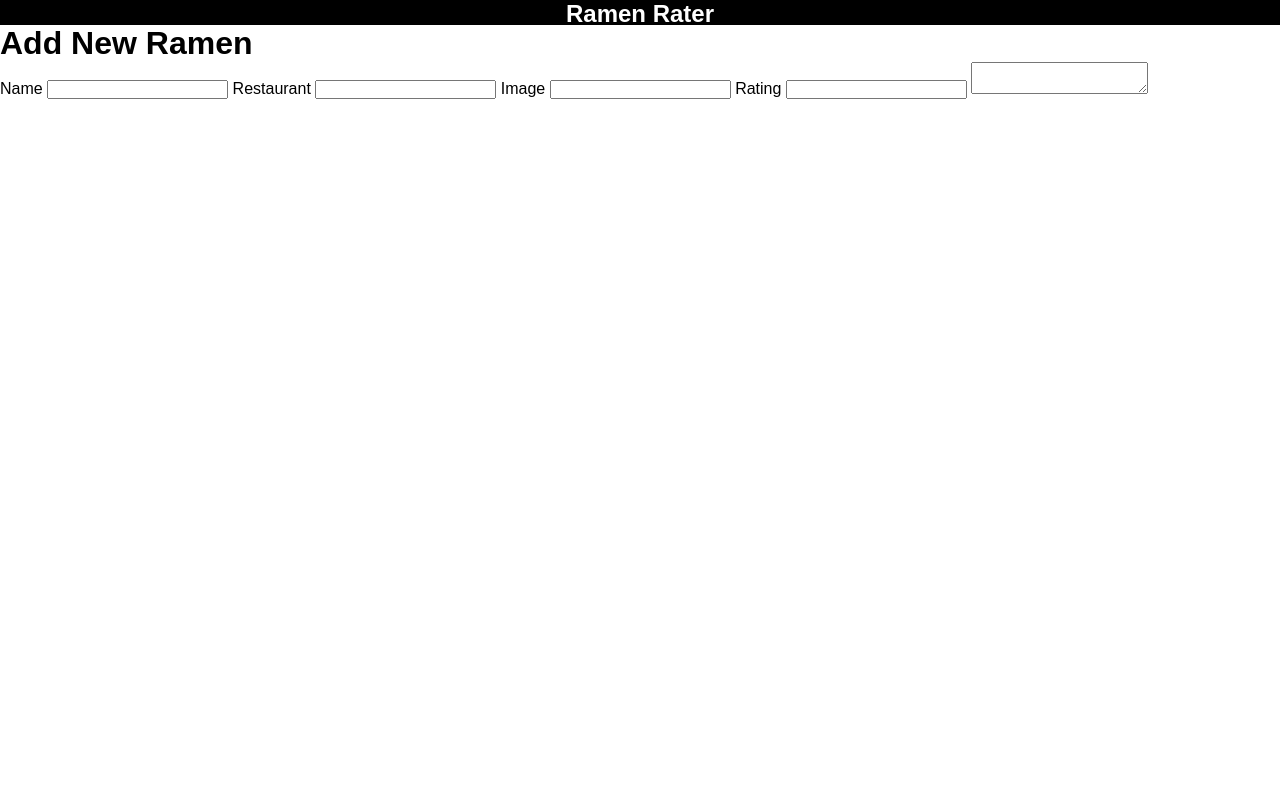
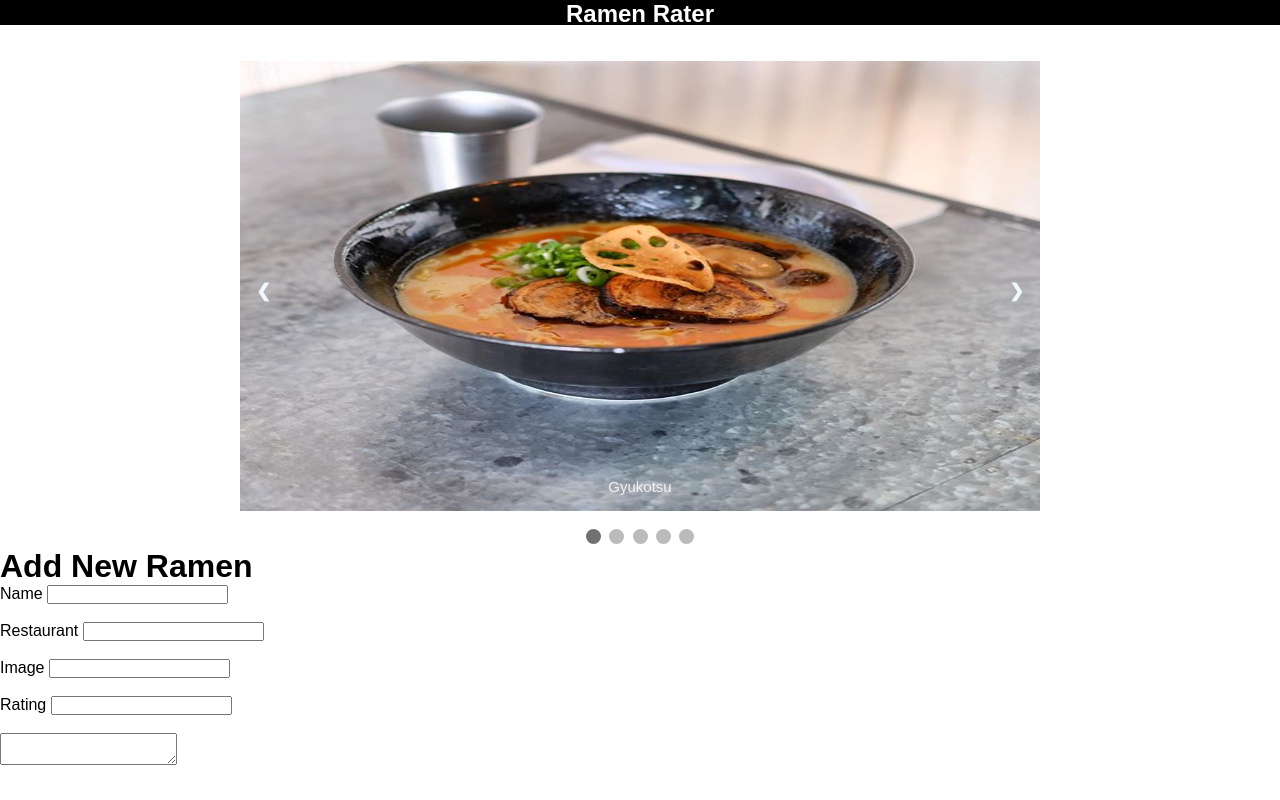
Before and after one commit to Juliusouko/Ramen-App, a plain HTML site: page index.html in a window 1280 px wide. Drawn offline with Linux system fonts and the light colour scheme.

Commit message:
create user interface and simple slideshow

```diff
--- a/index.html
+++ b/index.html
@@ -3,30 +3,71 @@
 <head>
   <meta charset="UTF-8">
   <meta name="viewport" content="width=device-width, initial-scale=1.0">
+  <title>Rate Ramen</title>
   <link rel="stylesheet" href="./style.css">
-  <title>Document</title>
 </head>
 <body>
-
+  <!--Navbar placholder-->
   <nav class="navbar">
     <h1>Ramen Rater</h1>
   </nav>
+  <br><br>
+  <!--slideshow container-->
+  <div class="slideshow-container">
+    <!--Meal images with captions in ascending order-->
+    <div class="mySlides fade">
+      <div class="numbertext">1/5</div>
+      <img src="./images/gyukotsu.jpg" alt="gyukotsu" width="100%">
+      <div class="text">Gyukotsu</div>
+    </div>
+    <div class="mySlides fade">
+      <div class="numbertext">2/5</div>
+      <img src="./images/kojiro.jpg" alt="kojiro" width="100%">
+      <div class="text">Kojiro</div>
+    </div>
+    <div class="mySlides fade">
+      <div class="numbertext">3/5</div>
+      <img src="./images/naruto.jpg" alt="naruto" width="100%">
+      <div class="text">Naruto</div>
+    </div>
+    <div class="mySlides fade">
+      <div class="number-ext">4/5</div>
+      <img src="./images/nirvana.jpg" alt="nirvana" width="100%">
+      <div class="text">Nirvana</div>
+    </div>
+    <div class="mySlides fade">
+      <div class="numbertext">5/5</div>
+      <img src="./images/shoyu.jpg" alt="shoyu" width="100%">
+      <div class="text">Shoyu</div>
+    </div>
+    <!--next and previous buttons for the slideshow container-->
+    <a class="prev" onclick="plusSlides(-1)">&#10094;</a>
+    <a class="next" onclick="plusSlides(1)">&#10095;</a>
+  </div>
+  <br>
 
-
+  <!--dots/circles for the carousel-->
+  <div style="text-align: center;">
+    <span class="dot" onclick="currentSlide(1)"></span>
+    <span class="dot" onclick="currentSlide(2)"></span>
+    <span class="dot" onclick="currentSlide(3)"></span>
+    <span class="dot" onclick="currentSlide(4)"></span>
+    <span class="dot" onclick="currentSlide(5)"></span>
+  </div>
   <form >
     <h1>Add New Ramen</h1>
 
     <label for="name">Name
-      <input type="text" name="name" id="name">
+      <input type="text" name="name" id="name"><br><br>
     </label>
     <label for="restaurant">Restaurant
-      <input type="text" name="restaurant" id="restaurant">
+      <input type="text" name="restaurant" id="restaurant"><br><br>
     </label>
     <label for="image">Image
-      <input type="text" name="image" id="image">
+      <input type="text" name="image" id="image"><br><br>
     </label>
     <label for="rating">Rating
-      <input type="text" name="rating" id="rating">
+      <input type="text" name="rating" id="rating"><br><br>
     </label>
     <label for="comment">
       <textarea name="comment" id="comment"></textarea>
--- a/script.js
+++ b/script.js
@@ -1,3 +1,30 @@
+let slideIndex = 1;
+showSlides(slideIndex);
+
+function plusSlides(n) {
+  showSlides(slideIndex += n);
+}
+
+function currentSlide(n) {
+  showSlides(slideIndex = n);
+}
+
+function showSlides(n) {
+  let i;
+  let slides = document.getElementsByClassName("mySlides");
+  let dots = document.getElementsByClassName("dot");
+  if (n > slides.length) {slideIndex = 1}
+  if (n < 1) {slideIndex = slides.length}
+  for (i = 0; i < slides.length; i++) {
+    slides[i].style.display = "none";
+  }
+  for (i = 0; i < dots.length; i++) {
+    dots[i].className = dots[i].className.replace(" active", "");
+  }
+  slides[slideIndex-1].style.display = "block";
+  dots[slideIndex-1].className += " active";
+}
+
 const ramens = [
   { id: 1, name: "Shoyu Ramen", restaurant: "Ichiran", image: "shoyu.jpg", rating: 5, comment: "Delicious!" },
   { id: 2, name: "Miso Ramen", restaurant: "Menya", image: "miso.jpg", rating: 4, comment: "Very flavorful!" },
--- a/style.css
+++ b/style.css
@@ -2,9 +2,20 @@
   margin: 0;
   padding: 0;
   font-family: Arial, Helvetica, sans-serif;
+  box-sizing: border-box;
 }
 
+.mySlides {
+  display: none;
+}
 
+img {
+  vertical-align: middle;
+  height: 450px;
+  width: 800px;
+}
+
+/*  start of navbar style */
 .navbar {
   height: 25px;
   background-color: black;
@@ -13,3 +24,86 @@
   width: 100vw;
   color: white;
 }
+/* end of navbar style */
+
+/* start of carousel-container */
+.slideshow-container {
+max-width: 800px;
+position: relative;
+margin: auto;
+}
+/* hide images by default */
+
+/* next and previous buttons */
+.prev, .next {
+  cursor: pointer;
+  position: absolute;
+  top: 50%;
+  width: auto;
+  margin-top: -22px;
+  padding: 16px;
+  color: aliceblue;
+  font-size: 18px;
+  font-weight: bold;
+  transition: 0.8s ease;
+  border-radius: 0 3px 3px 0;
+  user-select: none;
+}
+/* Position the "next button" to the right */
+.next {
+  right: 0;
+  border-radius: 3px 0 0 3px;
+}
+
+/* On hover, add a black background color with a little bit see-through */
+.prev:hover, .next:hover {
+  background-color: rgba(0,0,0,0.8);
+}
+
+/* Caption text */
+.text {
+  color: #f2f2f2;
+  font-size: 15px;
+  padding: 8px 12px;
+  position: absolute;
+  bottom: 8px;
+  width: 100%;
+  text-align: center;
+}
+
+/* Number text (1/5 etc) */
+.numbertext {
+  color: #f2f2f2;
+  font-size: 12px;
+  padding: 8px 12px;
+  position: absolute;
+  top: 0;
+}
+
+/* The dots/bullets/indicators */
+.dot {
+  cursor: pointer;
+  height: 15px;
+  width: 15px;
+  margin: 0 2px;
+  background-color: #bbb;
+  border-radius: 50%;
+  display: inline-block;
+  transition: background-color 0.6s ease;
+}
+
+.active, .dot:hover {
+  background-color: #717171;
+}
+
+/* Fading animation */
+.fade {
+  animation-name: fade;
+  animation-duration: 1.5s;
+}
+
+@keyframes fade {
+  from {opacity: .4}
+  to {opacity: 1}
+}
+/* end of carousel-container styles */
```
Also changed, not shown: images/gyukotsu.jpg (added), images/kojiro.jpg (added), images/naruto.jpg (added), images/nirvana.jpg (added), images/shoyu.jpg (added), 1 other file.
